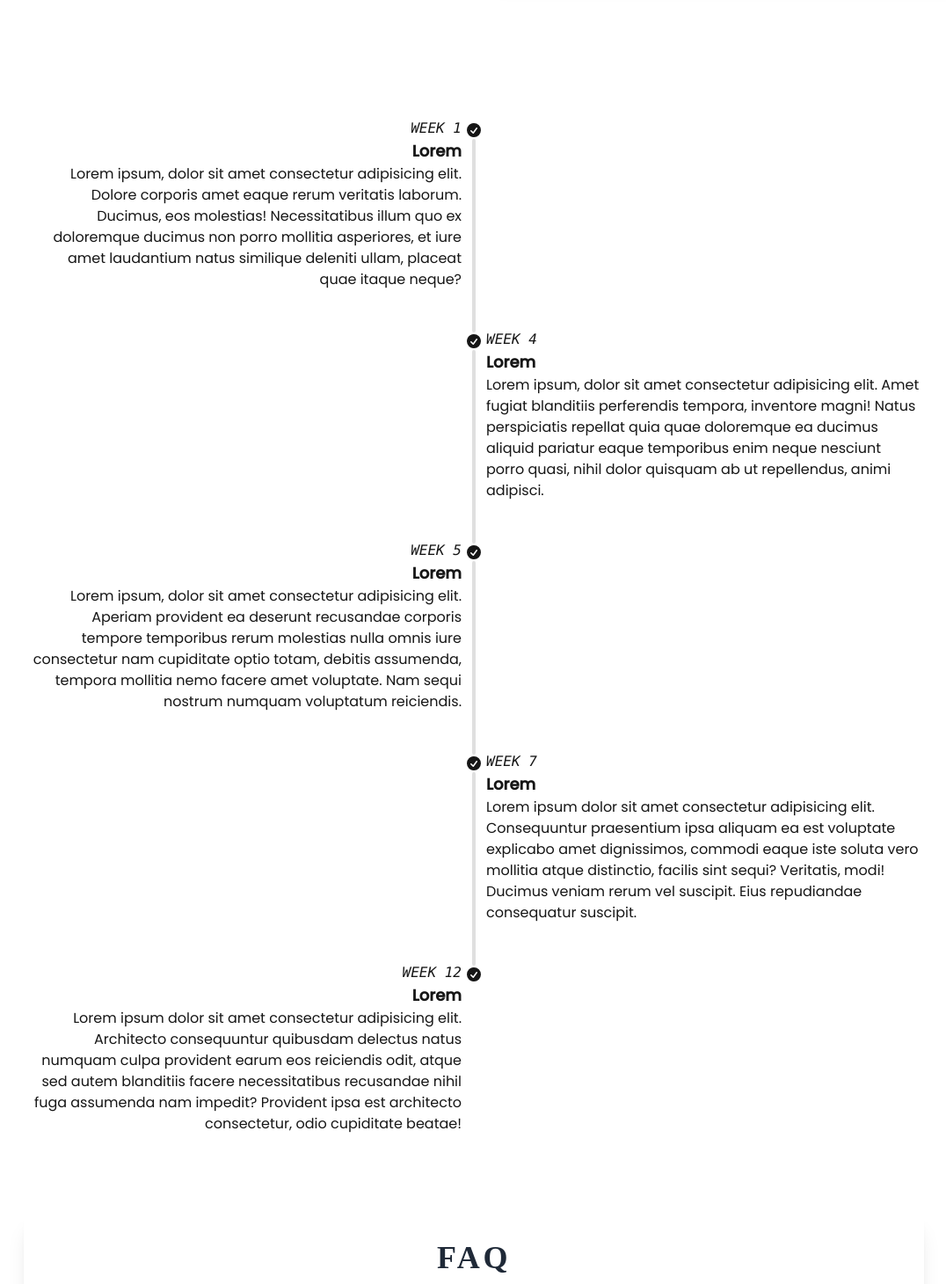
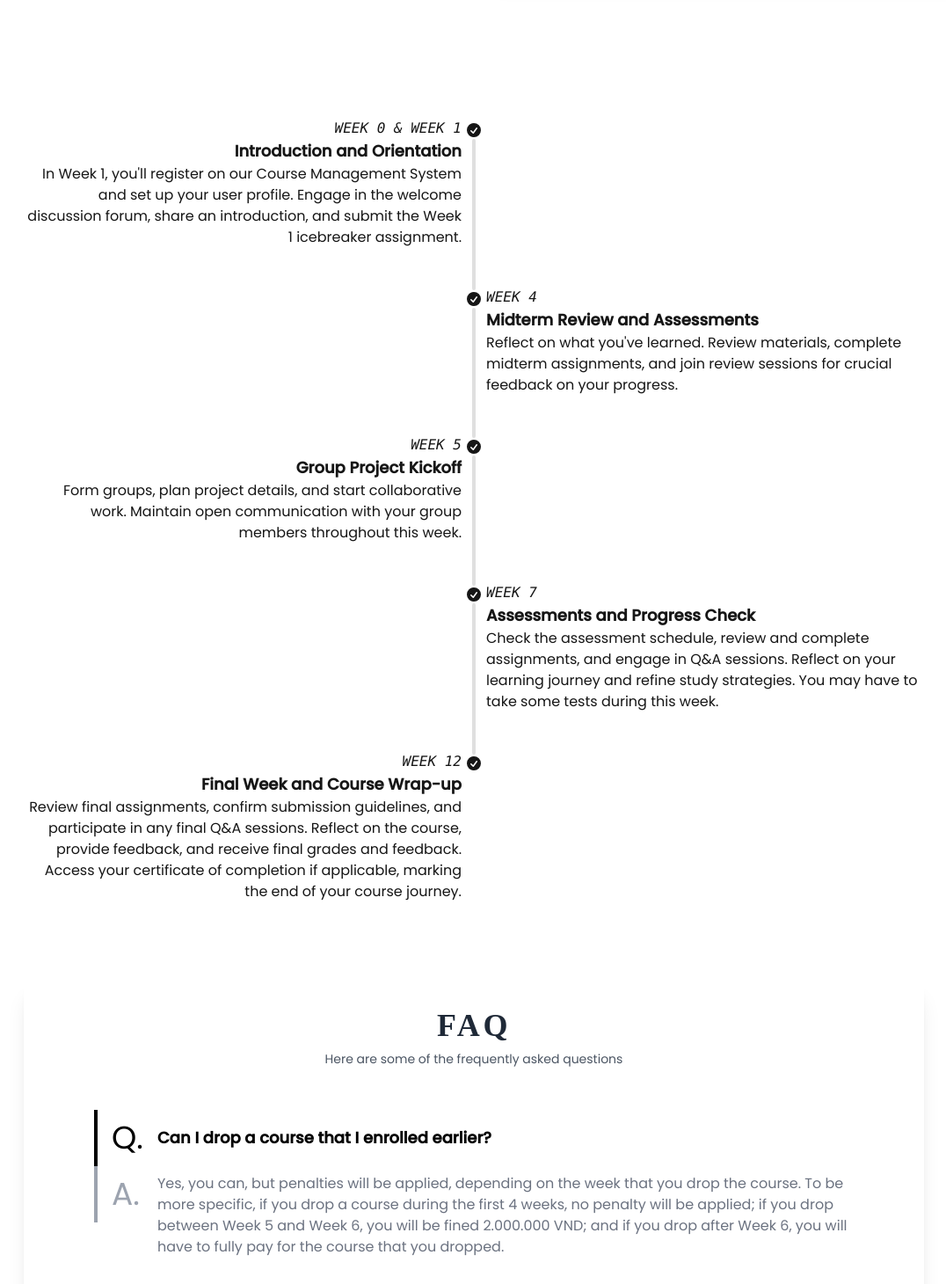
Before and after one commit to ThaiHoangDang/course-flow, a React (Create React App) app: page / in a window 1280 px wide. Shown: the part 2540-4000 px from the top of the page at 88% size, without its empty margins (101-1177 px from the left). Built offline with nearby package versions, Linux system fonts and the light colour scheme; no server answers; a web font is replaced by a local one.

Commit message:
Update the content on the Homepage.

```diff
--- a/src/pages/common/Homepage.jsx
+++ b/src/pages/common/Homepage.jsx
@@ -209,13 +209,14 @@ export default function Homepage() {
               </svg>
             </div>
             <div className="timeline-start md:text-end mb-10">
-              <time className="font-mono italic">WEEK 1</time>
-              <div className="text-lg font-black">Lorem</div>
-              Lorem ipsum, dolor sit amet consectetur adipisicing elit. Dolore
-              corporis amet eaque rerum veritatis laborum. Ducimus, eos
-              molestias! Necessitatibus illum quo ex doloremque ducimus non
-              porro mollitia asperiores, et iure amet laudantium natus similique
-              deleniti ullam, placeat quae itaque neque?
+              <time className="font-mono italic">WEEK 0 & WEEK 1</time>
+              <div className="text-lg font-black">
+                Introduction and Orientation
+              </div>
+              In Week 1, you'll register on our Course Management System and set
+              up your user profile. Engage in the welcome discussion forum,
+              share an introduction, and submit the Week 1 icebreaker
+              assignment.
             </div>
             <hr />
           </li>
@@ -236,12 +237,12 @@ export default function Homepage() {
             </div>
             <div className="timeline-end mb-10">
               <time className="font-mono italic">WEEK 4</time>
-              <div className="text-lg font-black">Lorem</div>
-              Lorem ipsum, dolor sit amet consectetur adipisicing elit. Amet
-              fugiat blanditiis perferendis tempora, inventore magni! Natus
-              perspiciatis repellat quia quae doloremque ea ducimus aliquid
-              pariatur eaque temporibus enim neque nesciunt porro quasi, nihil
-              dolor quisquam ab ut repellendus, animi adipisci.
+              <div className="text-lg font-black">
+                Midterm Review and Assessments
+              </div>
+              Reflect on what you've learned. Review materials, complete midterm
+              assignments, and join review sessions for crucial feedback on your
+              progress.
             </div>
             <hr />
           </li>
@@ -262,12 +263,10 @@ export default function Homepage() {
             </div>
             <div className="timeline-start md:text-end mb-10">
               <time className="font-mono italic">WEEK 5</time>
-              <div className="text-lg font-black">Lorem</div>
-              Lorem ipsum, dolor sit amet consectetur adipisicing elit. Aperiam
-              provident ea deserunt recusandae corporis tempore temporibus rerum
-              molestias nulla omnis iure consectetur nam cupiditate optio totam,
-              debitis assumenda, tempora mollitia nemo facere amet voluptate.
-              Nam sequi nostrum numquam voluptatum reiciendis.
+              <div className="text-lg font-black">Group Project Kickoff</div>
+              Form groups, plan project details, and start collaborative work.
+              Maintain open communication with your group members throughout
+              this week.
             </div>
             <hr />
           </li>
@@ -288,12 +287,13 @@ export default function Homepage() {
             </div>
             <div className="timeline-end mb-10">
               <time className="font-mono italic">WEEK 7</time>
-              <div className="text-lg font-black">Lorem </div>
-              Lorem ipsum dolor sit amet consectetur adipisicing elit.
-              Consequuntur praesentium ipsa aliquam ea est voluptate explicabo
-              amet dignissimos, commodi eaque iste soluta vero mollitia atque
-              distinctio, facilis sint sequi? Veritatis, modi! Ducimus veniam
-              rerum vel suscipit. Eius repudiandae consequatur suscipit.
+              <div className="text-lg font-black">
+                Assessments and Progress Check
+              </div>
+              Check the assessment schedule, review and complete assignments,
+              and engage in Q&A sessions. Reflect on your learning journey and
+              refine study strategies. You may have to take some tests during
+              this week.
             </div>
             <hr />
           </li>
@@ -314,12 +314,14 @@ export default function Homepage() {
             </div>
             <div className="timeline-start md:text-end mb-10">
               <time className="font-mono italic">WEEK 12</time>
-              <div className="text-lg font-black">Lorem</div>
-              Lorem ipsum dolor sit amet consectetur adipisicing elit.
-              Architecto consequuntur quibusdam delectus natus numquam culpa
-              provident earum eos reiciendis odit, atque sed autem blanditiis
-              facere necessitatibus recusandae nihil fuga assumenda nam impedit?
-              Provident ipsa est architecto consectetur, odio cupiditate beatae!
+              <div className="text-lg font-black">
+                Final Week and Course Wrap-up
+              </div>
+              Review final assignments, confirm submission guidelines, and
+              participate in any final Q&A sessions. Reflect on the course,
+              provide feedback, and receive final grades and feedback. Access
+              your certificate of completion if applicable, marking the end of
+              your course journey.
             </div>
           </li>
         </ul>
@@ -351,11 +353,11 @@ export default function Homepage() {
                 <div className="flex items-center py-2">
                   <span className="text-gray-500">
                     Yes, you can, but penalties will be applied, depending on
-                    the week that you drop the course. To be more specific: if
+                    the week that you drop the course. To be more specific, if
                     you drop a course during the first 4 weeks, no penalty will
                     be applied; if you drop between Week 5 and Week 6, you will
-                    be fined 2.000.000 VND; if you drop after Week 6, you will
-                    have to fully pay for the course that you dropped.
+                    be fined 2.000.000 VND; and if you drop after Week 6, you
+                    will have to fully pay for the course that you dropped.
                   </span>
                 </div>
               </div>
```
